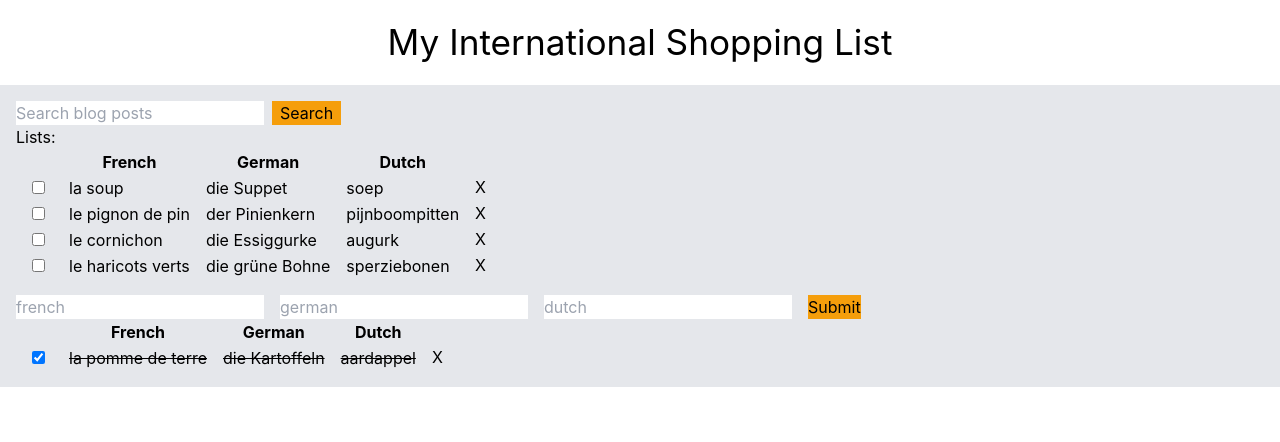
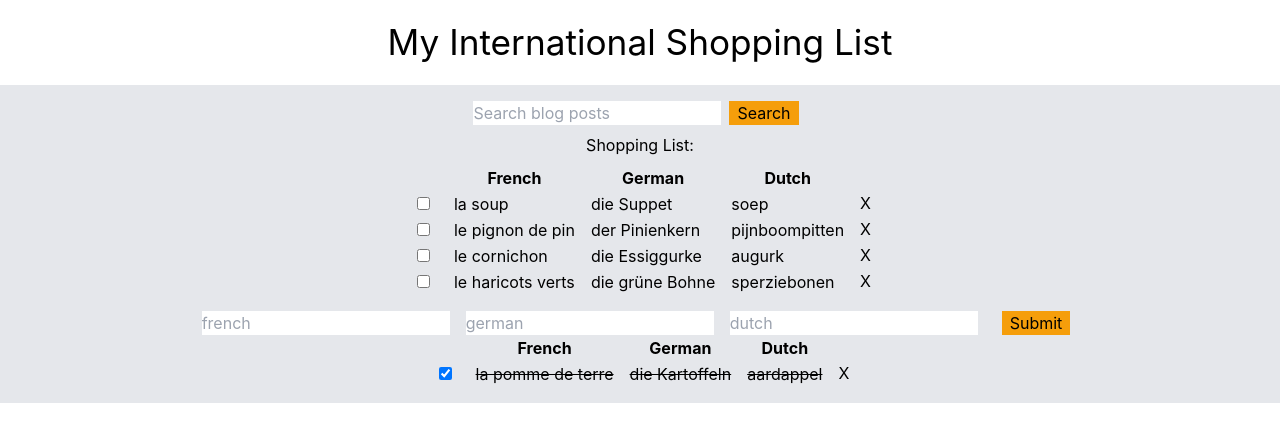
Before and after one commit to KimLitjens/international_shopping_list, a React (Create React App) app: page / in a window 1280 px wide. Shown: the top 442 px of the page. Built offline with nearby package versions, Linux system fonts and the light colour scheme.

Commit message:
centered list comp

```diff
--- a/src/components/list/index.js
+++ b/src/components/list/index.js
@@ -101,12 +101,12 @@ export default function List() {
     }
 
     return (
-        <div className="bg-gray-200 p-4">
+        <div className="flex flex-col items-center bg-gray-200  p-4">
             <SearchBar
                 searchQuery={searchQuery}
                 setSearchQuery={setSearchQuery}
             />
-            <p>Lists: </p>
+            <p className="my-2">Shopping List: </p>
             {shoppingList.some(element => !element.checked) ?
                 <table class="table-auto">
                     <thead>
@@ -162,7 +162,7 @@ export default function List() {
                 <input className="mr-4" {...register("dutch")} placeholder="dutch" />
                 {errors.exampleRequired && <span>This field is required</span>}
 
-                <input className="bg-yellow-500" type="submit" />
+                <input className="bg-yellow-500 px-2 mx-2" type="submit" />
             </form>
 
             {shoppingList.some(element => element.checked) ?
```
